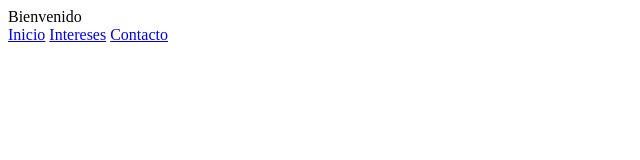
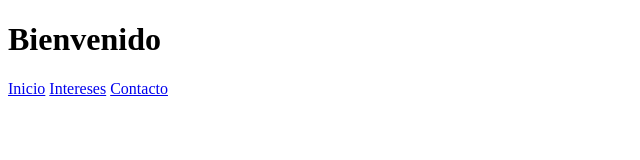
Before and after one commit to mving/DDW_C2, a website: page header.html in a window 1280 px wide. Shown: the whole page, without its empty margins (0-640 px from the left). Drawn offline with Linux system fonts and the light colour scheme.

Commit message:
Update header.html

```diff
--- a/header.html
+++ b/header.html
@@ -1,5 +1,5 @@
 <!doctype html>
-<header class="site-header"
+<header class="site-header">
   <h1>Bienvenido</h1>
   <nav class="main-nav">
     <a href="index.html">Inicio</a>
```
